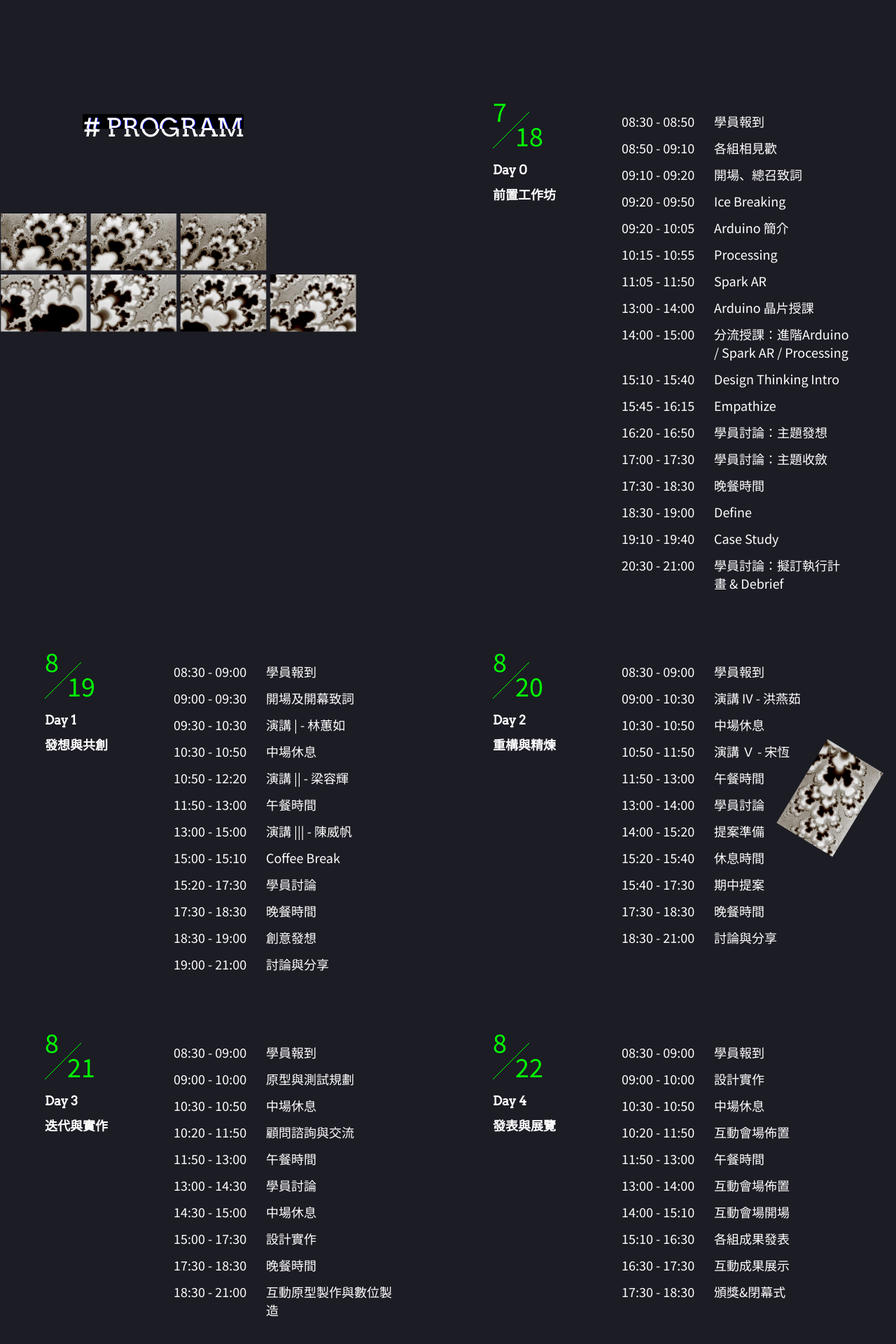
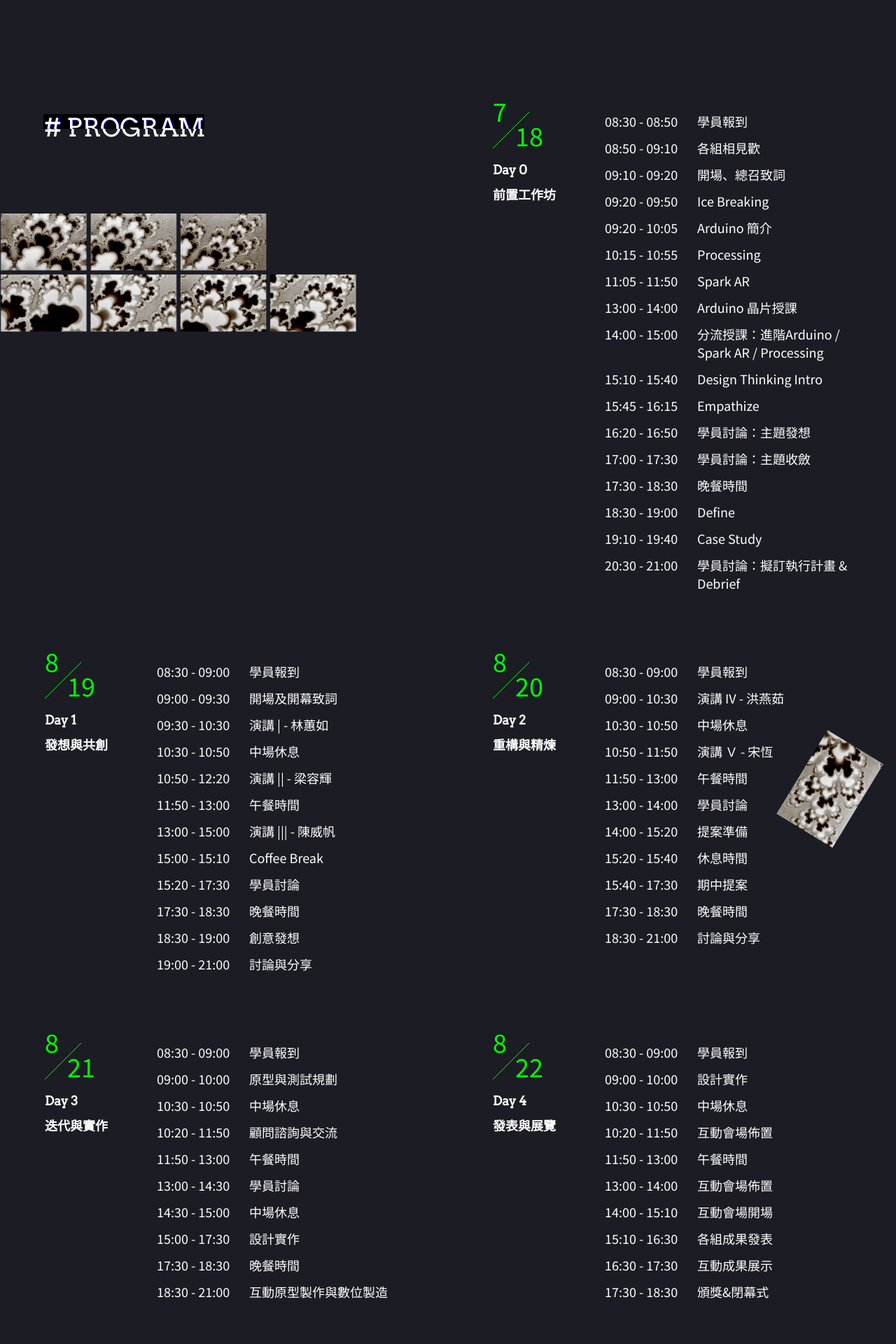
Before and after one commit to openchi-workshop/2021-official-site, a Vue app: page / in a window 1280 px wide. Shown: the part 2607-4527 px from the top of the page at 70% size. Built offline with nearby package versions, Linux system fonts and the light colour scheme.

Commit message:
fix: remove program overflow

```diff
--- a/src/views/Home/Program/ProgramItem.vue
+++ b/src/views/Home/Program/ProgramItem.vue
@@ -52,14 +52,13 @@ $sm: 576px;
   color: #ffffff;
 
   @media (max-width: $sm) {
-    padding-left: 10%;
     display: block;
   }
 
   &__head {
     width: 120px;
     flex-shrink: 0;
-    margin-right: 64px;
+    margin-right: 40px;
 
     @media (max-width: $sm) {
       width: 100%;
--- a/src/views/Home/Program/index.vue
+++ b/src/views/Home/Program/index.vue
@@ -14,7 +14,7 @@
       v-for="({ date, title, schedule }, i) in programs"
       :key="title"
     >
-      <ProgramItem :day="i" :date="date" :title="title" :schedule="schedule" />
+      <program-item :day="i" :date="date" :title="title" :schedule="schedule" />
     </app-slide-in-animation>
   </div>
 </template>
@@ -22,9 +22,10 @@
 <script>
 // @ is an alias to /src
 import AppTitle from "@/components/ui/AppTitle";
+import AppSlideInAnimation from "../../../components/ui/AppSlideInAnimation.vue";
+
 import ProgramItem from "./ProgramItem";
 import programs from "./programs.json";
-import AppSlideInAnimation from "../../../components/ui/AppSlideInAnimation.vue";
 
 export default {
   name: "Program",
@@ -33,6 +34,7 @@ export default {
     ProgramItem,
     AppSlideInAnimation,
   },
+
   data() {
     return {
       programs: programs,
@@ -48,28 +50,23 @@ $md: 768px;
 $sm: 576px;
 
 .program {
-  width: 100%;
   position: relative;
   display: grid;
-  grid-template-columns: repeat(auto-fit, minmax(500px, 1fr));
+  grid-template-columns: repeat(auto-fit, minmax(50vw, 1fr));
   grid-row-gap: 88px;
   margin-bottom: 240px;
 
+  @media (max-width: $xl) {
+    grid-template-columns: repeat(auto-fit, minmax(100vw, 1fr));
+  }
+
   &__banner {
     @media (max-width: $md) {
-      width: 100%;
-      padding-left: 0;
       min-height: 300px;
     }
 
-    @media (max-width: $sm) {
-      display: block;
-      padding-left: 0;
-      text-align: center;
-    }
-
     &--title {
-      margin-left: 120px;
+      margin-left: 10%;
     }
 
     &--image {
@@ -84,14 +81,9 @@ $sm: 576px;
   }
 
   &__item {
-    width: 100%;
     min-height: 300px;
     padding: 0 10%;
     z-index: 1;
-
-    @media (max-width: $md) {
-      width: 100%;
-    }
 
     @media (max-width: $sm) {
       margin-bottom: 100px;
```
